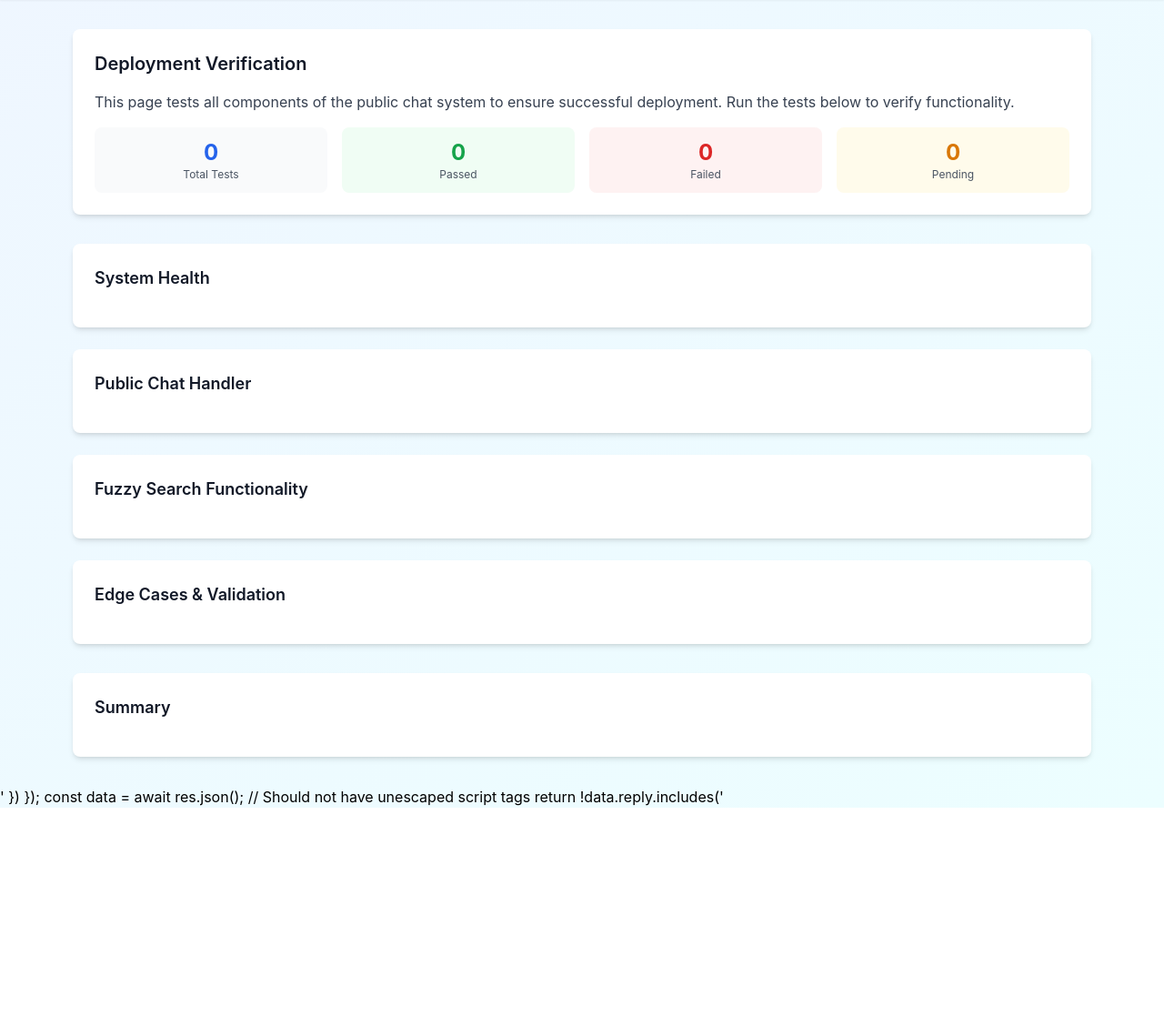
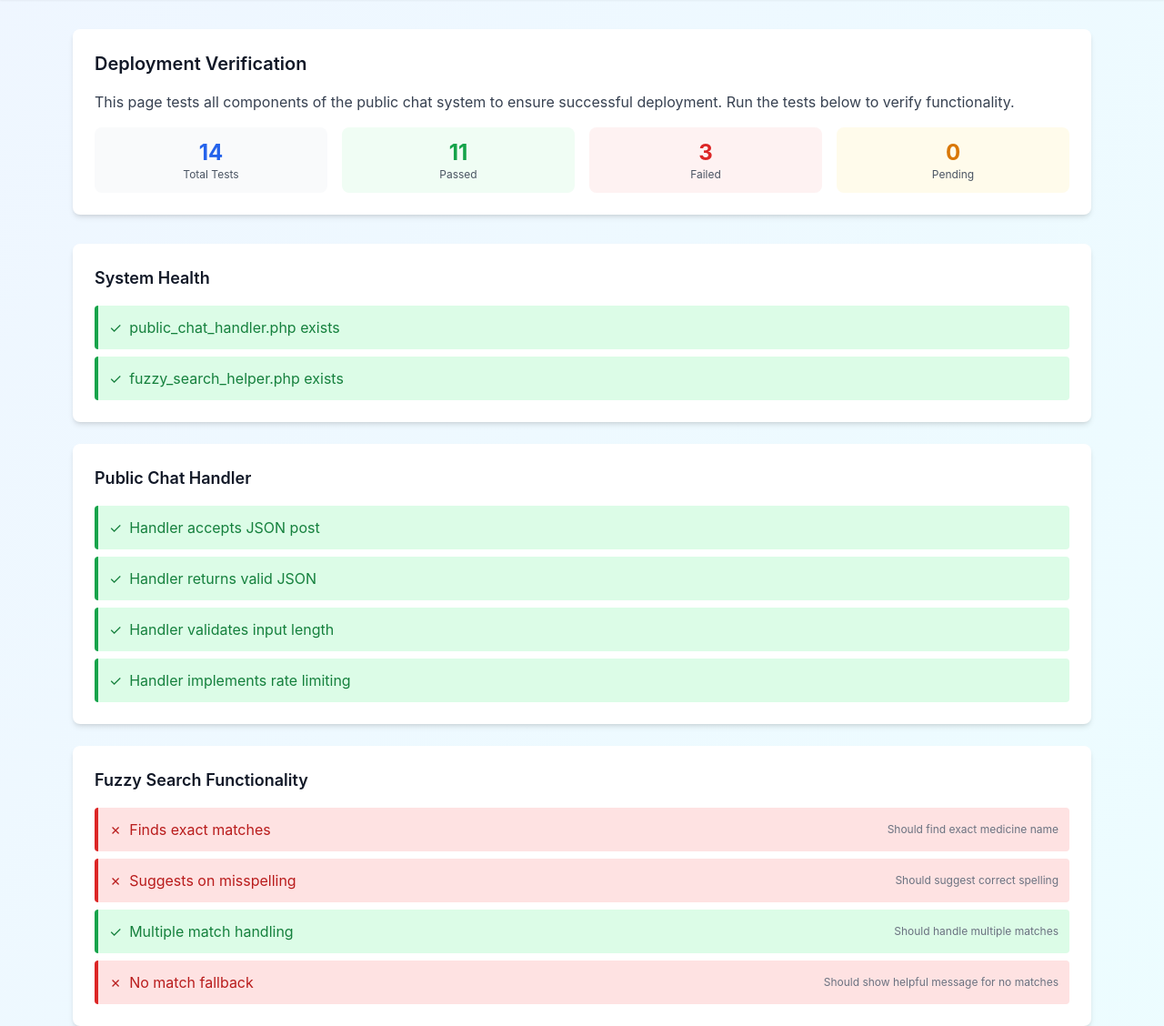
Before and after one commit to ymathsky/smartmedistocks, a PHP site: page /phpmailer/test_public_chat_deployment.php in a window 1280 px wide. Shown: the part 73-1201 px from the top of the page at 91% size. Before the commit the page ends 961 px from the top, so only its background shows below. Run offline with PHP 8.4, Linux system fonts and the light colour scheme; data that the repository does not hold is empty; a stand-in replaces the project's code that opens the database connection; some libraries are stand-ins or nearby versions.

Commit message:
Fix JavaScript string escaping in HTML sanitization test
- Break up script tags using string concatenation to prevent HTML parser interference
- Prevents browser from incorrectly parsing test code as actual script end tag

```diff
--- a/test_public_chat_deployment.php
+++ b/test_public_chat_deployment.php
@@ -246,11 +246,11 @@ const tests = {
                 const res = await fetch('public_chat_handler.php', {
                     method: 'POST',
                     headers: { 'Content-Type': 'application/json' },
-                    body: JSON.stringify({ query: '<script>alert("xss")</script>' })
+                    body: JSON.stringify({ query: '<sc' + 'ript>alert("xss")<' + '/script>' })
                 });
                 const data = await res.json();
                 // Should not have unescaped script tags
-                return !data.reply.includes('<script>');
+                return !data.reply.includes('<' + 'script>');
             },
             description: 'Should sanitize HTML'
         },
@@ -260,7 +260,7 @@ const tests = {
                 const res = await fetch('public_chat_handler.php', {
                     method: 'POST',
                     headers: { 'Content-Type': 'application/json' },
-                    body: JSON.stringify({ query: "paracetamol's \"test\"" })
+                    body: JSON.stringify({ query: 'paracetamol\'s "test"' })
                 });
                 const data = await res.json();
                 return data.reply && typeof data.reply === 'string';
```
